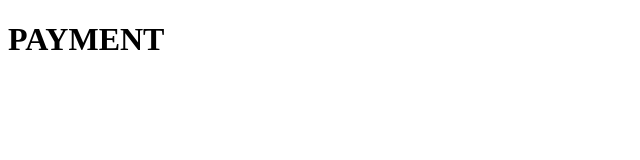
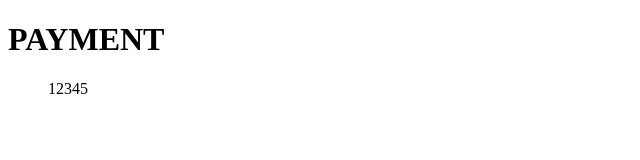
Before and after one commit to swat1985/netology, a plain HTML site: page payment.html in a window 1280 px wide. Shown: the full height of the page, 0-640 px from the left. Drawn offline with Linux system fonts and the light colour scheme.

Commit message:
added UL

```diff
--- a/payment.html
+++ b/payment.html
@@ -10,6 +10,9 @@
 
 <body>
 	<h1>PAYMENT</h1>
+	<div>
+		<ul>12345</ul>
+	</div>
 </body>
 
 </html>
```
